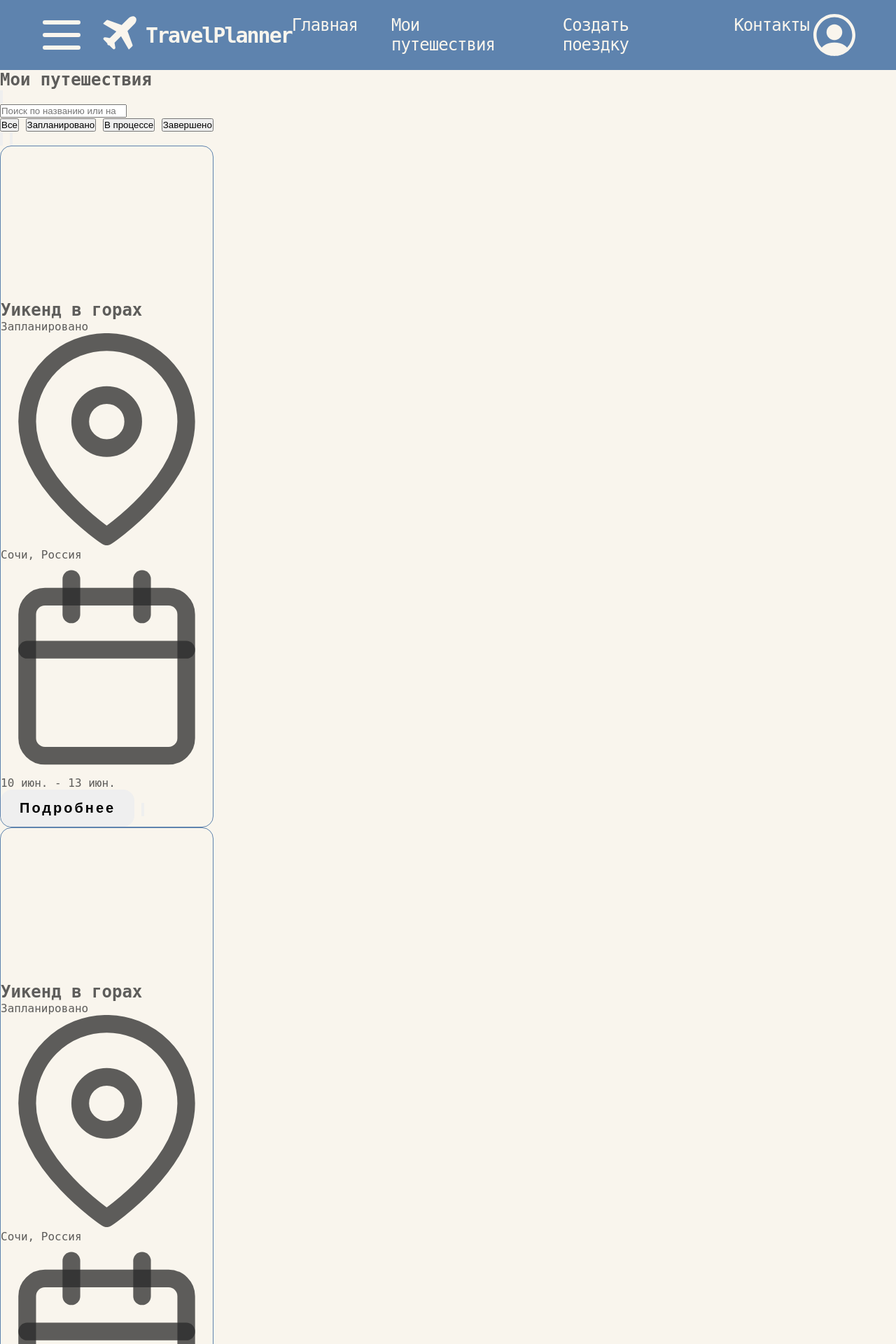
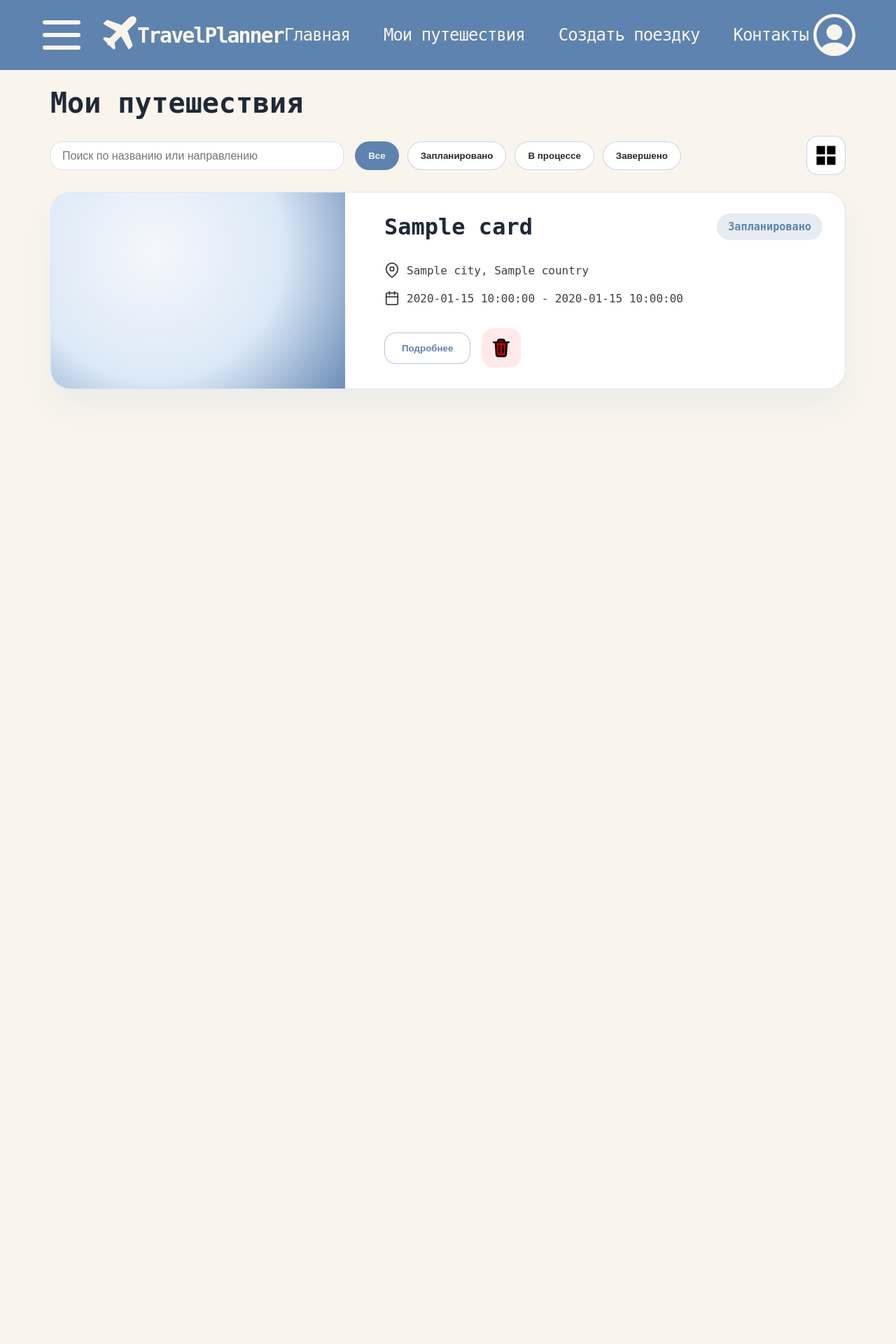
Before and after one commit to SteppingCode/travel-helper, a FastAPI app: template templates/mytrips.html in a window 1280 px wide. Shown: the top 1920 px of the page at 70% size. After the commit the page ends 556 px from the top, so only its background shows below. Run offline with FastAPI, Linux system fonts and the light colour scheme; the template is opened without the code that fills it: most values are stand-ins (such as "Sample title", 1, 10 or a date in 2020).

Commit message:
Added my trips page and connected db

```diff
--- a/app.py
+++ b/app.py
@@ -31,10 +31,10 @@ async def read_root(request: Request):
     return templates.TemplateResponse(request=request, name="index.html", context={})
 
 
-@app.get("/api/trips")
-async def list_trips(db: Database = Depends(get_db)):
-    records = db.select("trips")
-    return [dict(row) for row in records]
+@app.get("/mytrips", response_class=HTMLResponse)
+async def read_my_trips(request: Request, db: Database = Depends(get_db)):
+    cards = db.select("trips")
+    return templates.TemplateResponse(request=request, name="mytrips.html", context={"cards": cards})
 
 
 @app.get('/favicon.ico', include_in_schema=False)
--- a/database/database.py
+++ b/database/database.py
@@ -105,7 +105,7 @@ def initialize_database(db_path: str | None = None) -> None:
 if __name__ == "__main__":
     db = Database()
     db.add("trips", {
-        "name": "Test Trip",
+        "name": "Test Trip3",
         "city": "Test City",
         "country": "Test Country",
         "date_from": "2024-01-01",
--- a/static/styles/mytrips.css
+++ b/static/styles/mytrips.css
@@ -29,7 +29,7 @@
 
 .trips-controls {
   display: grid;
-  grid-template-columns: 1.7fr 1.5fr auto;
+  grid-template-columns: 1fr 1.5fr auto;
   gap: 16px;
   align-items: center;
 }
@@ -97,7 +97,7 @@
 }
 
 .filter-button {
-  width: 56px;
+  display: none;
 }
 
 .cards-list {
@@ -234,6 +234,12 @@
   background: #ffe9e9;
   color: #dc2626;
   border-color: transparent;
+
+  svg {
+    fill: rgb(200, 0, 0);
+    width: 32px;
+    height: 32px;
+  }
 }
 
 @media (max-width: 1100px) {
--- a/static/styles/mytrips.mobile.css
+++ b/static/styles/mytrips.mobile.css
@@ -2,11 +2,6 @@
 
 .page-content {
   padding: 20px 16px 24px;
-}
-
-.page-top {
-  flex-direction: column;
-  align-items: flex-start;
 }
 
 .page-top h1 {
@@ -16,6 +11,17 @@
 .filter-button {
   width: 48px;
   height: 48px;
+  display: flex !important;
+
+  svg {
+    fill: #2a2a2a;
+    width: 32px;
+    height: 32px;
+
+    path {
+      stroke: #2a2a2a;
+    }
+  }
 }
 
 .trips-controls {
--- a/templates/base.html
+++ b/templates/base.html
@@ -45,6 +45,10 @@
             />
           </svg>
           <div class="name">
+            <a
+              href="{{url_for('read_root')}}"
+              style="display: flex; align-items: center"
+            >
               <svg xmlns="http://www.w3.org/2000/svg" viewBox="0 0 512 512">
                 <g>
                   <path
@@ -58,14 +62,19 @@
                 </g>
               </svg>
               <span>TravelPlanner</span>
+            </a>
           </div>
         </div>
         <div class="group_2">
           <nav class="menu">
             <ul>
-              <li><a href="/">Главная</a></li>
-              <li><a href="/">Мои путешествия</a></li>
-              <li><a href="/">Создать поездку</a></li>
+              <li><a href="{{ url_for('read_root') }}">Главная</a></li>
+              <li>
+                <a href="{{ url_for('read_my_trips') }}">Мои путешествия</a>
+              </li>
+              <li>
+                <a href="/">Создать поездку</a>
+              </li>
               <li><a href="/">Контакты</a></li>
             </ul>
           </nav>
--- a/templates/index.html
+++ b/templates/index.html
@@ -48,7 +48,9 @@
         </svg>
         Создать путешествие
       </a>
-      <a href="#" class="btn btn-secondary">Мои путешествия</a>
+      <a href="{{url_for('read_my_trips')}}" class="btn btn-secondary"
+        >Мои путешествия</a
+      >
     </div>
   </section>
 
--- a/templates/mytrips.html
+++ b/templates/mytrips.html
@@ -1,25 +1,35 @@
-{% extends "base.html" %}
-
-{% block head %}
-<link rel="stylesheet" href="{{ url_for('static', path='styles/index.css') }}" />
-<link rel="stylesheet" href="{{ url_for('static', path='styles/index.mobile.css') }}" media="(max-width: 720px)" />
+{% extends "base.html" %} {% block head %}
+<link
+  rel="stylesheet"
+  href="{{ url_for('static', path='styles/mytrips.css') }}"
+/>
+<link
+  rel="stylesheet"
+  href="{{ url_for('static', path='styles/mytrips.mobile.css') }}"
+  media="(max-width: 720px)"
+/>
 <title>Мои путешествия</title>
-{% endblock %}
-
-{% block content %}
+{% endblock %} {% block content %}
 <div class="page-content">
   <section class="trips-page">
     <div class="page-top">
       <h1>Мои путешествия</h1>
-      <button class="icon-button filter-button" type="button" aria-label="Фильтр">
-        <svg viewBox="0 0 24 24" xmlns="http://www.w3.org/2000/svg" fill="none" stroke="currentColor" stroke-width="2" stroke-linecap="round" stroke-linejoin="round">
-          <path d="M3 4h18" />
-          <path d="M5 12h14" />
-          <path d="M9 20h6" />
-          <path d="M14 4l-4 4" />
-          <path d="M10 20l4-4" />
+      <button
+        class="icon-button filter-button"
+        type="button"
+        aria-label="Фильтр"
+      >
+        <svg viewBox="0 0 24 24" fill="none" xmlns="http://www.w3.org/2000/svg">
+          <path
+            d="M3 4.6C3 4.03995 3 3.75992 3.10899 3.54601C3.20487 3.35785 3.35785 3.20487 3.54601 3.10899C3.75992 3 4.03995 3 4.6 3H19.4C19.9601 3 20.2401 3 20.454 3.10899C20.6422 3.20487 20.7951 3.35785 20.891 3.54601C21 3.75992 21 4.03995 21 4.6V6.33726C21 6.58185 21 6.70414 20.9724 6.81923C20.9479 6.92127 20.9075 7.01881 20.8526 7.10828C20.7908 7.2092 20.7043 7.29568 20.5314 7.46863L14.4686 13.5314C14.2957 13.7043 14.2092 13.7908 14.1474 13.8917C14.0925 13.9812 14.0521 14.0787 14.0276 14.1808C14 14.2959 14 14.4182 14 14.6627V17L10 21V14.6627C10 14.4182 10 14.2959 9.97237 14.1808C9.94787 14.0787 9.90747 13.9812 9.85264 13.8917C9.7908 13.7908 9.70432 13.7043 9.53137 13.5314L3.46863 7.46863C3.29568 7.29568 3.2092 7.2092 3.14736 7.10828C3.09253 7.01881 3.05213 6.92127 3.02763 6.81923C3 6.70414 3 6.58185 3 6.33726V4.6Z"
+            stroke="#000000"
+            stroke-width="2"
+            stroke-linecap="round"
+            stroke-linejoin="round"
+          />
         </svg>
-        </button>
+      </button>
+    </div>
 
     <div class="trips-controls">
       <div class="search-box">
@@ -32,144 +42,95 @@
         <button class="tab" type="button">Завершено</button>
       </div>
       <div class="view-buttons">
-        <button class="icon-button active" type="button" aria-label="Сетка">
-          <svg viewBox="0 0 24 24" xmlns="http://www.w3.org/2000/svg" fill="none" stroke="currentColor" stroke-width="2" stroke-linecap="round" stroke-linejoin="round">
-            <rect x="3" y="3" width="7" height="7" />
-            <rect x="14" y="3" width="7" height="7" />
-            <rect x="14" y="14" width="7" height="7" />
-            <rect x="3" y="14" width="7" height="7" />
-          </svg>
-        </button>
         <button class="icon-button" type="button" aria-label="Список">
-          <svg viewBox="0 0 24 24" xmlns="http://www.w3.org/2000/svg" fill="none" stroke="currentColor" stroke-width="2" stroke-linecap="round" stroke-linejoin="round">
-            <line x1="4" y1="6" x2="20" y2="6" />
-            <line x1="4" y1="12" x2="20" y2="12" />
-            <line x1="4" y1="18" x2="20" y2="18" />
+          <svg
+            viewBox="0 0 76 76"
+            xmlns="http://www.w3.org/2000/svg"
+            xmlns:xlink="http://www.w3.org/1999/xlink"
+            version="1.1"
+            baseProfile="full"
+            enable-background="new 0 0 76.00 76.00"
+            xml:space="preserve"
+          >
+            <path
+              fill-opacity="1"
+              stroke-width="0.2"
+              stroke-linejoin="round"
+              d="M 19,19L 36,19L 36,36L 19,36L 19,19 Z M 19,40L 36,40L 36,57L 19,57L 19,40 Z M 40,57L 40,40L 57,40L 57,57L 40,57 Z M 40,36L 40,19L 57,19L 57,36L 40,36 Z "
+            />
           </svg>
         </button>
       </div>
     </div>
 
     <div class="cards-list">
+      {% for card in cards %}
       <article class="trip-card">
         <div class="card-image card-image-large"></div>
         <div class="card-info">
           <div class="card-main">
-            <h2>Уикенд в горах</h2>
+            <h2>{{card.name}}</h2>
             <span class="status-pill">Запланировано</span>
           </div>
           <div class="card-details">
             <div class="detail-item">
-              <svg viewBox="0 0 24 24" xmlns="http://www.w3.org/2000/svg" fill="none" stroke="currentColor" stroke-width="2" stroke-linecap="round" stroke-linejoin="round">
+              <svg
+                viewBox="0 0 24 24"
+                xmlns="http://www.w3.org/2000/svg"
+                fill="none"
+                stroke="currentColor"
+                stroke-width="2"
+                stroke-linecap="round"
+                stroke-linejoin="round"
+              >
                 <path d="M21 10c0 7-9 13-9 13S3 17 3 10a9 9 0 1 1 18 0z" />
                 <circle cx="12" cy="10" r="3" />
               </svg>
-              <span>Сочи, Россия</span>
-               </div>
+              <span>{{card.city}}, {{card.country}}</span>
+            </div>
             <div class="detail-item">
-              <svg viewBox="0 0 24 24" xmlns="http://www.w3.org/2000/svg" fill="none" stroke="currentColor" stroke-width="2" stroke-linecap="round" stroke-linejoin="round">
+              <svg
+                viewBox="0 0 24 24"
+                xmlns="http://www.w3.org/2000/svg"
+                fill="none"
+                stroke="currentColor"
+                stroke-width="2"
+                stroke-linecap="round"
+                stroke-linejoin="round"
+              >
                 <rect x="3" y="4" width="18" height="18" rx="2" ry="2" />
                 <line x1="16" y1="2" x2="16" y2="6" />
                 <line x1="8" y1="2" x2="8" y2="6" />
                 <line x1="3" y1="10" x2="21" y2="10" />
               </svg>
-              <span>10 июн. - 13 июн.</span>
+              <span>{{card.date_from}} - {{card.date_to}}</span>
             </div>
           </div>
           <div class="card-actions">
             <button class="btn btn-outline" type="button">Подробнее</button>
-            <button class="icon-button delete-button" type="button" aria-label="Удалить">
-              <svg viewBox="0 0 24 24" xmlns="http://www.w3.org/2000/svg" fill="none" stroke="currentColor" stroke-width="2" stroke-linecap="round" stroke-linejoin="round">
-                <polyline points="3 6 5 6 21 6" />
-                <path d="M19 6l-1 14a2 2 0 0 1-2 2H8a2 2 0 0 1-2-2L5 6" />
-                <path d="M10 11v6" />
-                <path d="M14 11v6" />
-                <path d="M9 6V4a1 1 0 0 1 1-1h4a1 1 0 0 1 1 1v2" />
+            <button
+              class="icon-button delete-button"
+              type="button"
+              aria-label="Удалить"
+            >
+              <svg
+                viewBox="0 0 24 24"
+                fill="none"
+                xmlns="http://www.w3.org/2000/svg"
+              >
+                <path
+                  d="M18 6L17.1991 18.0129C17.129 19.065 17.0939 19.5911 16.8667 19.99C16.6666 20.3412 16.3648 20.6235 16.0011 20.7998C15.588 21 15.0607 21 14.0062 21H9.99377C8.93927 21 8.41202 21 7.99889 20.7998C7.63517 20.6235 7.33339 20.3412 7.13332 19.99C6.90607 19.5911 6.871 19.065 6.80086 18.0129L6 6M4 6H20M16 6L15.7294 5.18807C15.4671 4.40125 15.3359 4.00784 15.0927 3.71698C14.8779 3.46013 14.6021 3.26132 14.2905 3.13878C13.9376 3 13.523 3 12.6936 3H11.3064C10.477 3 10.0624 3 9.70951 3.13878C9.39792 3.26132 9.12208 3.46013 8.90729 3.71698C8.66405 4.00784 8.53292 4.40125 8.27064 5.18807L8 6M14 10V17M10 10V17"
+                  stroke="#000000"
+                  stroke-width="2"
+                  stroke-linecap="round"
+                  stroke-linejoin="round"
+                />
               </svg>
             </button>
           </div>
         </div>
       </article>
-
-      <article class="trip-card">
-        <div class="card-image card-image-medium"></div>
-        <div class="card-info">
-          <div class="card-main">
-            <h2>Уикенд в горах</h2>
-            <span class="status-pill">Запланировано</span>
-          </div>
-          <div class="card-details">
-            <div class="detail-item">
-              <svg viewBox="0 0 24 24" xmlns="http://www.w3.org/2000/svg" fill="none" stroke="currentColor" stroke-width="2" stroke-linecap="round" stroke-linejoin="round">
-                <path d="M21 10c0 7-9 13-9 13S3 17 3 10a9 9 0 1 1 18 0z" />
-                <circle cx="12" cy="10" r="3" />
-              </svg>
-              <span>Сочи, Россия</span>
-            </div>
-            <div class="detail-item">
-              <svg viewBox="0 0 24 24" xmlns="http://www.w3.org/2000/svg" fill="none" stroke="currentColor" stroke-width="2" stroke-linecap="round" stroke-linejoin="round">
-                <rect x="3" y="4" width="18" height="18" rx="2" ry="2" />
-                <line x1="16" y1="2" x2="16" y2="6" />
-                <line x1="8" y1="2" x2="8" y2="6" />
-                <line x1="3" y1="10" x2="21" y2="10" />
-              </svg>
-              <span>10 июн. - 13 июн.</span>
-            </div>
-          </div>
-          <div class="card-actions">
-            <button class="btn btn-outline" type="button">Подробнее</button>
-            <button class="icon-button delete-button" type="button" aria-label="Удалить">
-              <svg viewBox="0 0 24 24" xmlns="http://www.w3.org/2000/svg" fill="none" stroke="currentColor" stroke-width="2" stroke-linecap="round" stroke-linejoin="round">
-                <polyline points="3 6 5 6 21 6" />
-                <path d="M19 6l-1 14a2 2 0 0 1-2 2H8a2 2 0 0 1-2-2L5 6" />
-                <path d="M10 11v6" />
-                <path d="M14 11v6" />
-                <path d="M9 6V4a1 1 0 0 1 1-1h4a1 1 0 0 1 1 1v2" />
-              </svg>
-            </button>
-          </div>
-           </div>
-      </article>
-
-      <article class="trip-card">
-        <div class="card-image card-image-small"></div>
-        <div class="card-info">
-          <div class="card-main">
-            <h2>Уикенд в горах</h2>
-            <span class="status-pill">Запланировано</span>
-          </div>
-          <div class="card-details">
-            <div class="detail-item">
-              <svg viewBox="0 0 24 24" xmlns="http://www.w3.org/2000/svg" fill="none" stroke="currentColor" stroke-width="2" stroke-linecap="round" stroke-linejoin="round">
-                <path d="M21 10c0 7-9 13-9 13S3 17 3 10a9 9 0 1 1 18 0z" />
-                <circle cx="12" cy="10" r="3" />
-              </svg>
-              <span>Сочи, Россия</span>
-            </div>
-            <div class="detail-item">
-              <svg viewBox="0 0 24 24" xmlns="http://www.w3.org/2000/svg" fill="none" stroke="currentColor" stroke-width="2" stroke-linecap="round" stroke-linejoin="round">
-                <rect x="3" y="4" width="18" height="18" rx="2" ry="2" />
-                <line x1="16" y1="2" x2="16" y2="6" />
-                <line x1="8" y1="2" x2="8" y2="6" />
-                <line x1="3" y1="10" x2="21" y2="10" />
-              </svg>
-              <span>10 июн. - 13 июн.</span>
-            </div>
-          </div>
-          <div class="card-actions">
-            <button class="btn btn-outline" type="button">Подробнее</button>
-            <button class="icon-button delete-button" type="button" aria-label="Удалить">
-              <svg viewBox="0 0 24 24" xmlns="http://www.w3.org/2000/svg" fill="none" stroke="currentColor" stroke-width="2" stroke-linecap="round" stroke-linejoin="round">
-                <polyline points="3 6 5 6 21 6" />
-                <path d="M19 6l-1 14a2 2 0 0 1-2 2H8a2 2 0 0 1-2-2L5 6" />
-                <path d="M10 11v6" />
-                <path d="M14 11v6" />
-                <path d="M9 6V4a1 1 0 0 1 1-1h4a1 1 0 0 1 1 1v2" />
-              </svg>
-            </button>
-          </div>
-        </div>
-        </article>
+      {% endfor %}
     </div>
   </section>
 </div>
```
Lines whose indentation alone changed are shown as unchanged.
